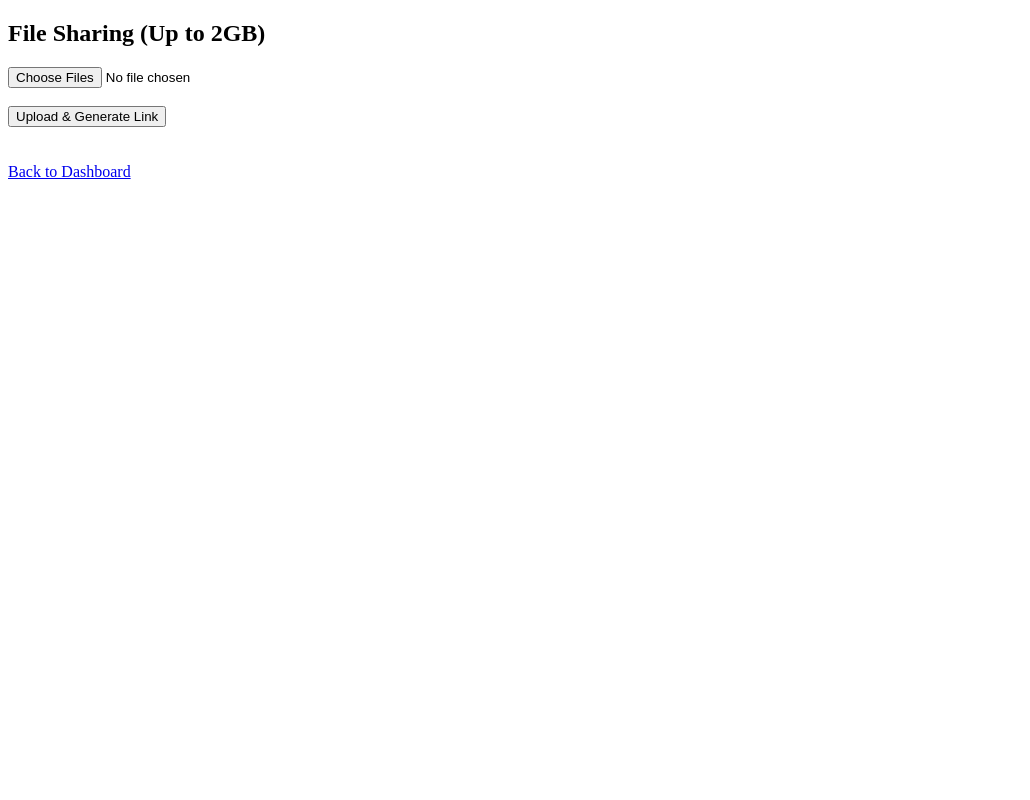
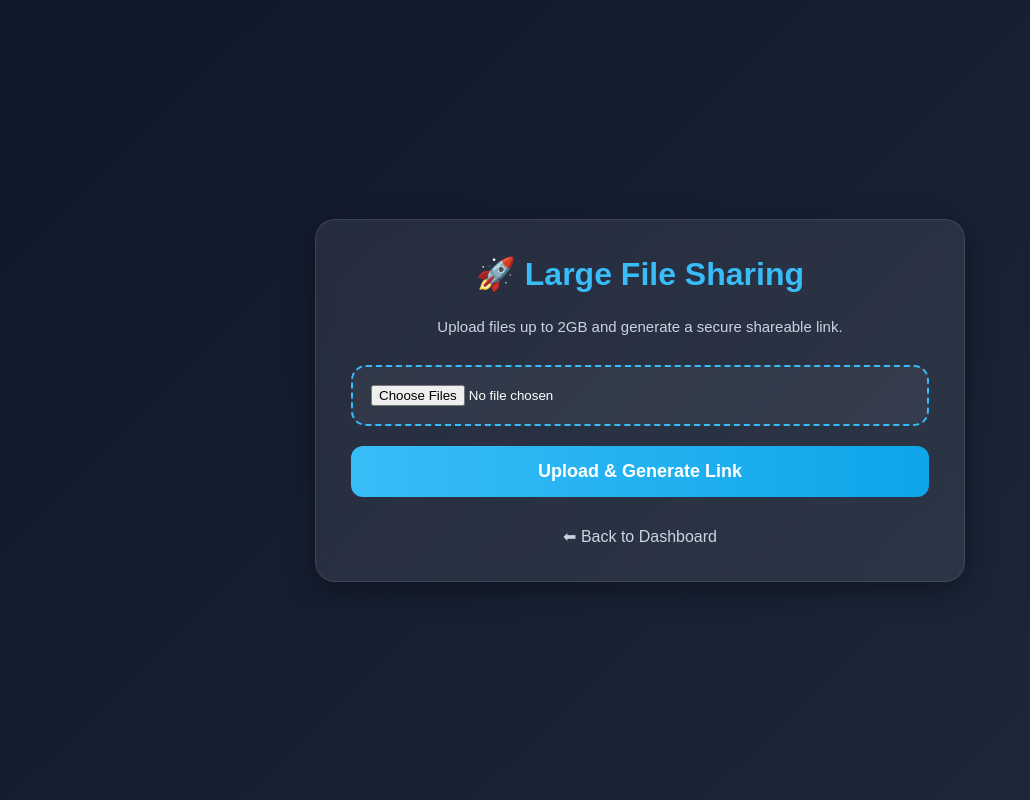
Before and after one commit to aviteshs/project, a Flask app: page /share in a window 1280 px wide. Shown: the whole page, without its empty margins (0-1030 px from the left). Run offline with Flask 3, Linux system fonts and the light colour scheme.

Commit message:
officessh

```diff
--- a/shared_files/shared_20260402_210849_7ae77e60-8cbf-4dfc-a785-845e0b7985c9.zip.json
+++ /dev/null
@@ -1 +0,0 @@
-{"filename": "shared_20260402_210849_7ae77e60-8cbf-4dfc-a785-845e0b7985c9.zip", "expires_at": "2026-04-09T21:08:49.693373"}
--- a/templates/share.html
+++ b/templates/share.html
@@ -1,41 +1,197 @@
 <!DOCTYPE html>
-<html>
+<html lang="en">
 <head>
+    <meta charset="UTF-8">
+    <meta name="viewport" content="width=device-width, initial-scale=1.0">
     <title>Large File Sharing</title>
+
+    <style>
+        *{
+            margin:0;
+            padding:0;
+            box-sizing:border-box;
+            font-family: Arial, sans-serif;
+        }
+
+        body{
+            background: linear-gradient(135deg, #0f172a, #1e293b);
+            min-height:100vh;
+            display:flex;
+            justify-content:center;
+            align-items:center;
+            color:white;
+            padding:20px;
+        }
+
+        .container{
+            width:100%;
+            max-width:650px;
+            background: rgba(255,255,255,0.08);
+            backdrop-filter: blur(10px);
+            border:1px solid rgba(255,255,255,0.1);
+            border-radius:20px;
+            padding:35px;
+            box-shadow:0 8px 30px rgba(0,0,0,0.4);
+        }
+
+        h2{
+            text-align:center;
+            margin-bottom:25px;
+            font-size:32px;
+            color:#38bdf8;
+        }
+
+        .subtitle{
+            text-align:center;
+            color:#cbd5e1;
+            margin-bottom:30px;
+            font-size:15px;
+        }
+
+        input[type="file"]{
+            width:100%;
+            padding:18px;
+            border:2px dashed #38bdf8;
+            border-radius:15px;
+            background: rgba(255,255,255,0.05);
+            color:white;
+            cursor:pointer;
+        }
+
+        button{
+            width:100%;
+            margin-top:20px;
+            padding:15px;
+            border:none;
+            border-radius:12px;
+            background: linear-gradient(90deg, #38bdf8, #0ea5e9);
+            color:white;
+            font-size:18px;
+            font-weight:bold;
+            cursor:pointer;
+            transition:0.3s;
+        }
+
+        button:hover{
+            transform:translateY(-2px);
+            box-shadow:0 5px 20px rgba(56,189,248,0.5);
+        }
+
+        .result{
+            margin-top:30px;
+            padding:20px;
+            border-radius:15px;
+            background: rgba(255,255,255,0.05);
+            border:1px solid rgba(255,255,255,0.08);
+        }
+
+        .result p{
+            margin-bottom:12px;
+        }
+
+        .link-box{
+            width:100%;
+            padding:12px;
+            border:none;
+            border-radius:10px;
+            background:#0f172a;
+            color:#38bdf8;
+            font-size:15px;
+        }
+
+        .expiry{
+            color:#f87171;
+            font-weight:bold;
+        }
+
+        .share-buttons{
+            display:flex;
+            gap:15px;
+            margin-top:20px;
+            flex-wrap:wrap;
+        }
+
+        .share-buttons a{
+            flex:1;
+            text-align:center;
+            padding:12px;
+            border-radius:10px;
+            text-decoration:none;
+            color:white;
+            font-weight:bold;
+            transition:0.3s;
+        }
+
+        .whatsapp{
+            background:#22c55e;
+        }
+
+        .email{
+            background:#6366f1;
+        }
+
+        .share-buttons a:hover{
+            transform:scale(1.03);
+            opacity:0.9;
+        }
+
+        .back{
+            display:block;
+            margin-top:30px;
+            text-align:center;
+            text-decoration:none;
+            color:#cbd5e1;
+        }
+
+        .back:hover{
+            color:#38bdf8;
+        }
+    </style>
 </head>
 <body>
 
-<h2>File Sharing (Up to 2GB)</h2>
+<div class="container">
+
+    <h2>🚀 Large File Sharing</h2>
+    <p class="subtitle">Upload files up to 2GB and generate a secure shareable link.</p>
 
     <form method="post" enctype="multipart/form-data">
         <input type="file" name="files" multiple required>
-    <br><br>
         <button type="submit">Upload & Generate Link</button>
     </form>
 
     {% if link %}
-<hr>
+    <div class="result">
 
-<p><b>Download link (expires in 7 days):</b></p>
-<input type="text" value="{{ link }}" style="width: 420px;" readonly>
+        <p><b>🔗 Download Link:</b></p>
 
-<p style="color:red;">This link will expire on {{ expiry }}</p>
+        <input type="text" value="{{ link }}" class="link-box" readonly>
 
-<br>
+        <p class="expiry">
+            ⏳ This link will expire on {{ expiry }}
+        </p>
 
-<a href="https://wa.me/?text={{ link }}" target="_blank">
-    Share on WhatsApp
+        <div class="share-buttons">
+
+            <a class="whatsapp"
+               href="https://wa.me/?text={{ link }}"
+               target="_blank">
+               WhatsApp
             </a>
 
-<br><br>
+            <a class="email"
+               href="mailto:?subject=File Download Link&body=Download here: {{ link }}">
+               Email
+            </a>
 
-<a href="mailto:?subject=File Download Link&body=Download here: {{ link }}">
-    Share via Email
-</a>
+        </div>
+
+    </div>
     {% endif %}
 
-<br><br>
-<a href="/">Back to Dashboard</a>
+    <a href="/" class="back">⬅ Back to Dashboard</a>
+
+</div>
 
 </body>
 </html>
```
Also changed, not shown: .github/workflow/deploy.yml (deleted), 3 other files. Lines whose indentation alone changed are shown as unchanged.
